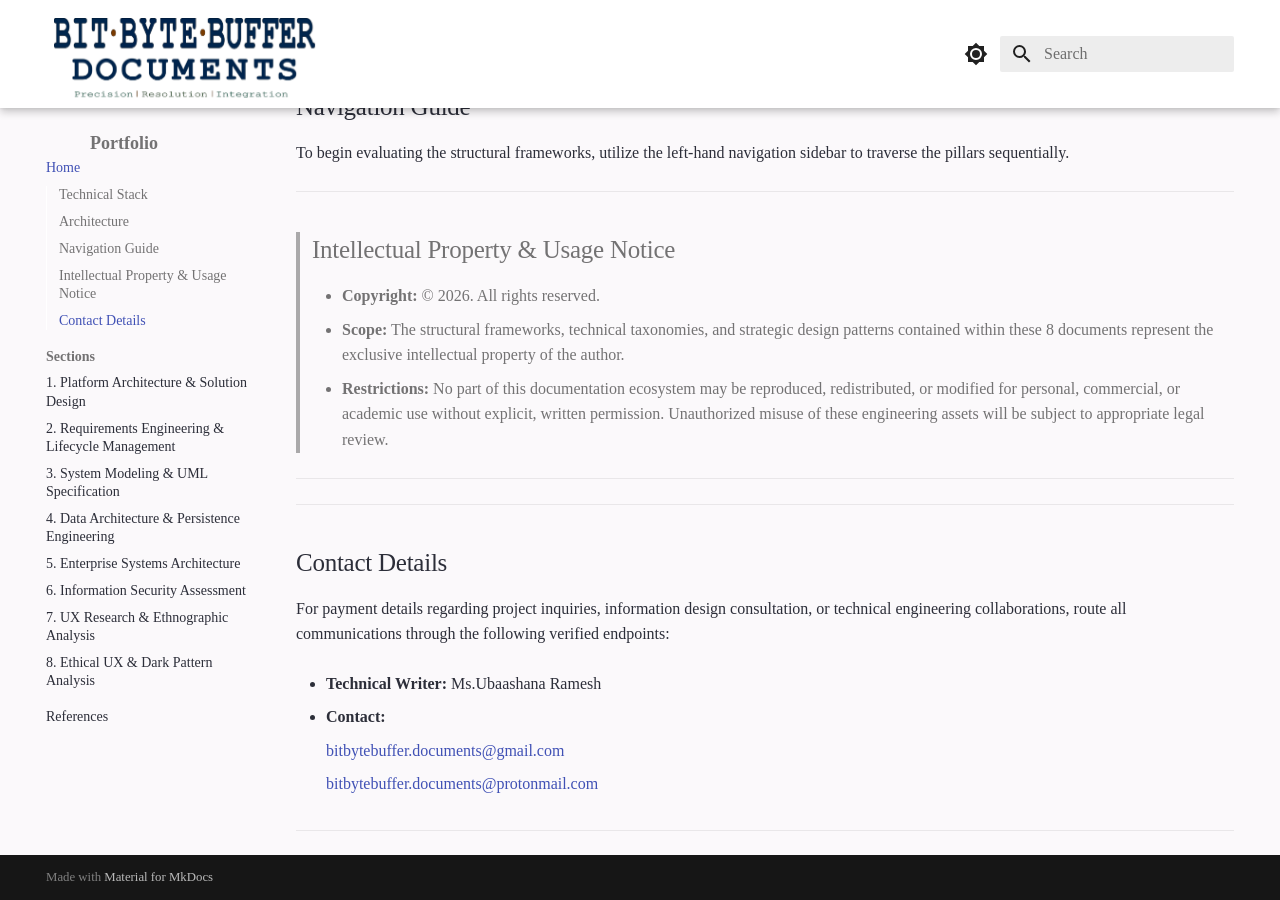
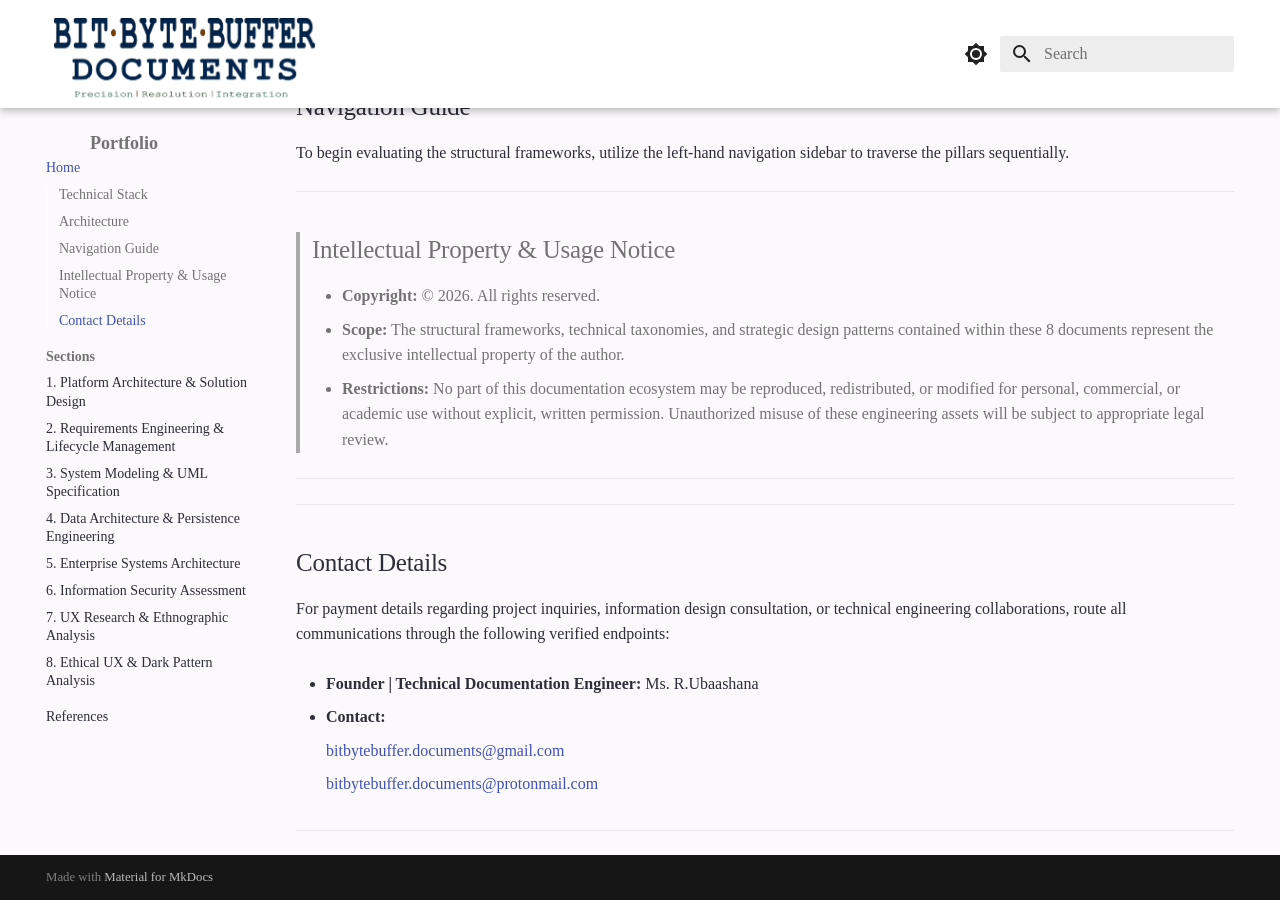
Before and after one commit to Ub-2406/Portfolio2026, an MkDocs documentation site: the page built from docs/index.md, in a window 1280 px wide and 900 px high, scrolled down 1226 px. Built offline with MkDocs 1.6.1 and Material for MkDocs 9.7.7, drawn with Linux system fonts in a browser that asks for light colours; some web fonts are replaced.

Commit message:
Position Updated
Position Updated for index and readme

```diff
--- a/docs/index.md
+++ b/docs/index.md
@@ -50,7 +50,7 @@ To begin evaluating the structural frameworks, utilize the left-hand navigation
 For payment details regarding project inquiries, information design consultation, or technical engineering collaborations,
 route all communications through the following verified endpoints:
 
-* **Technical Writer:** Ms.Ubaashana Ramesh
+* **Founder | Technical Documentation Engineer:** Ms. R.Ubaashana
 
 * **Contact:**
 
```
Also changed, not shown: README.md (+1 -1 lines).
